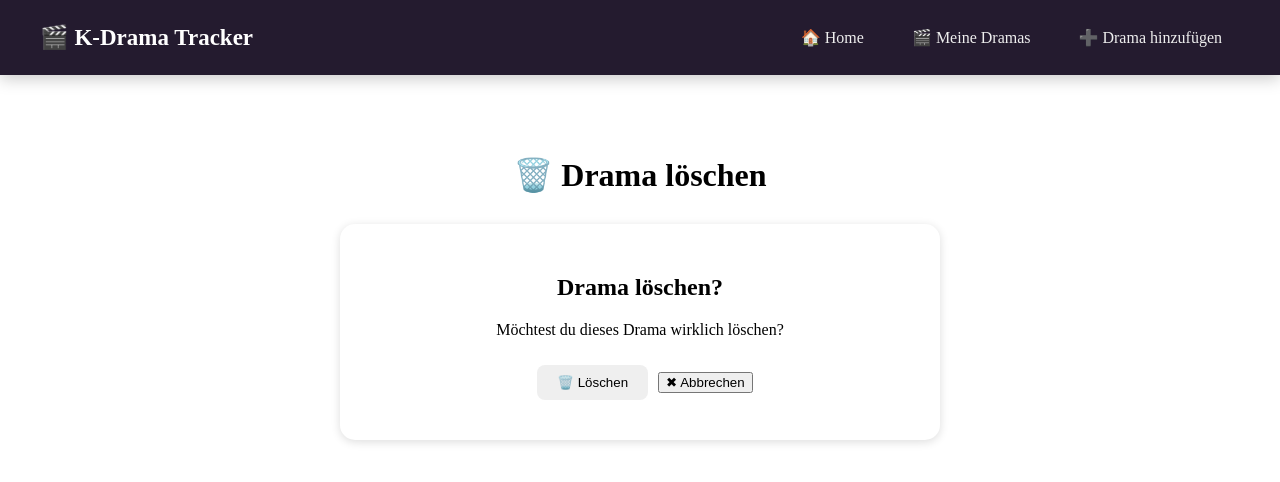
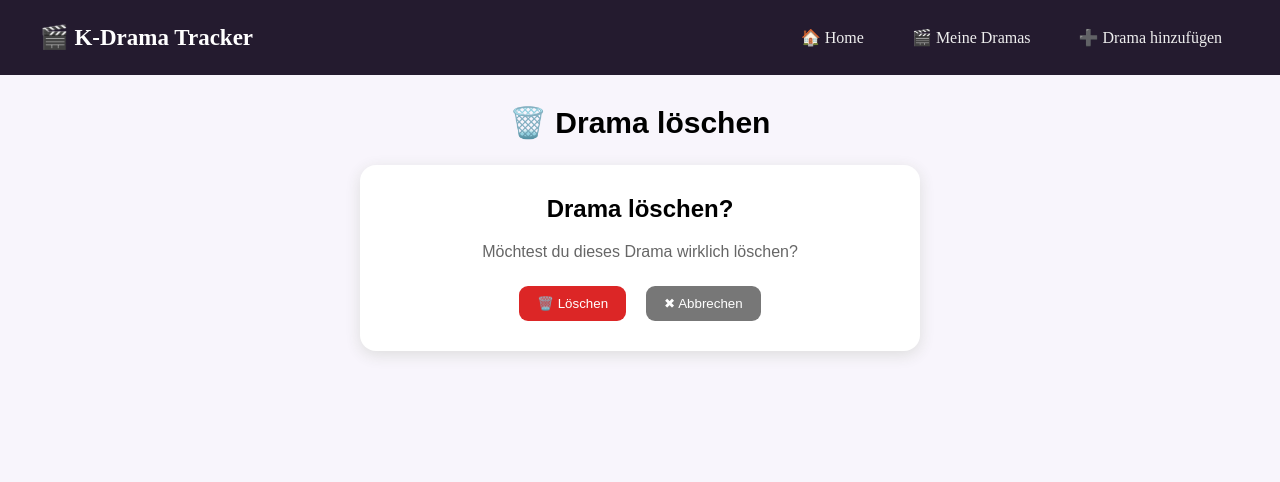
Before and after one commit to s0602095/WT26, an Angular app in the folder first/: page /delete-drama in a window 1280 px wide. Shown: the top 482 px of the page. Built offline with nearby package versions, Linux system fonts and the light colour scheme.

Commit message:
Löschfunktion für Dramas hinzugefügt

```diff
--- a/first/src/app/app.routes.ts
+++ b/first/src/app/app.routes.ts
@@ -38,5 +38,9 @@ export const routes: Routes = [
   {
     path: 'edit-drama/:name',
     component: EditDrama
+  },
+  {
+    path: 'delete-drama/:name',
+    component: DeleteDrama
   }
 ];
--- a/first/src/app/delete-drama/delete-drama.css
+++ b/first/src/app/delete-drama/delete-drama.css
@@ -1,23 +1,62 @@
-.delete-container{
-    max-width: 600px;
-    margin: 40px auto;
-    padding: 20px;
+.delete-container {
+  min-height: 100vh;
+  box-sizing: border-box;
+  padding: 30px;
+  background-color: #f8f5fc;
+  font-family: Arial, Helvetica, sans-serif;
 }
-h1{
-    text-align: center;
-    margin-bottom: 30px;
+
+.delete-container h1 {
+  text-align: center;
+  font-size: 30px;
+  margin: 0 0 25px;
 }
-.delete-card{
-    background: white;
-    padding: 30px;
-    border-radius: 15px;
-    box-shadow: 0 2px 10px #ddd;
-    text-align: center;
+
+.delete-card {
+  max-width: 500px;
+  margin: auto;
+  padding: 30px;
+  background-color: white;
+  border-radius: 16px;
+  box-shadow: 0 4px 15px #ddd;
+  text-align: center;
 }
-.delete-button, .cancel-button{
-    padding: 10px 20px;
-    margin: 10px;
-    border: none;
-    border-radius: 8px;
-    cursor: pointer;
+
+.delete-card h2 {
+  margin-top: 0;
 }
+
+.delete-card p {
+  color: #666;
+}
+
+.drama-name {
+  font-size: 20px;
+  font-weight: bold;
+  color: #333 !important;
+  margin: 20px 0;
+}
+
+.buttons {
+  display: flex;
+  justify-content: center;
+  gap: 20px;
+  margin-top: 25px;
+}
+
+.buttons button {
+  padding: 10px 18px;
+  border: none;
+  border-radius: 9px;
+  background-color: #777;
+  color: white;
+  cursor: pointer;
+}
+
+.buttons .delete-button {
+  background-color: #dc2626;
+}
+
+.buttons button:hover {
+  opacity: 0.85;
+}
--- a/first/src/app/delete-drama/delete-drama.ts
+++ b/first/src/app/delete-drama/delete-drama.ts
@@ -1,9 +1,57 @@
 import { Component } from '@angular/core';
+import { ActivatedRoute, RouterLink } from '@angular/router';
 
 @Component({
   selector: 'app-delete-drama',
-  imports: [],
+  standalone: true,
+  imports: [RouterLink],
   templateUrl: './delete-drama.html',
-  styleUrl: './delete-drama.css',
+  styleUrl: './delete-drama.css'
 })
-export class DeleteDrama {}
+export class DeleteDrama {
+
+  name = '';
+
+  constructor(private route: ActivatedRoute) {
+
+    const dramaName = this.route.snapshot.paramMap.get('name');
+
+    if (dramaName === 'twinkling-watermelon') {
+      this.name = 'Twinkling Watermelon';
+    }
+
+    if (dramaName === 'lovely-runner') {
+      this.name = 'Lovely Runner';
+    }
+
+    if (dramaName === 'my-bias-my-boss') {
+      this.name = 'My Bias, My Boss';
+    }
+
+    if (dramaName === 'agent-kim-reactivated') {
+      this.name = 'Agent Kim Reactivated';
+    }
+
+    if (dramaName === 'my-demon') {
+      this.name = 'My Demon';
+    }
+
+    if (dramaName === 'bon-appetit-your-majesty') {
+      this.name = 'Bon Appétit, Your Majesty';
+    }
+
+    if (dramaName === 'business-proposal') {
+      this.name = 'Business Proposal';
+    }
+
+    if (dramaName === 'alchemy-of-souls') {
+      this.name = 'Alchemy of Souls';
+    }
+
+    if (dramaName === 'true-beauty') {
+      this.name = 'True Beauty';
+    }
+
+  }
+
+}
--- a/first/src/app/drama-detail/drama-detail.html
+++ b/first/src/app/drama-detail/drama-detail.html
@@ -55,9 +55,9 @@
      ✏️ Bearbeiten
      </button>
 
-      <button routerLink="/delete-drama">
-        🗑️ Löschen
-      </button>
+      <button [routerLink]="['/delete-drama', dramaId]">
+     🗑️ Löschen
+     </button>
 
       <button routerLink="/dramas">
         ← Zurück
```
